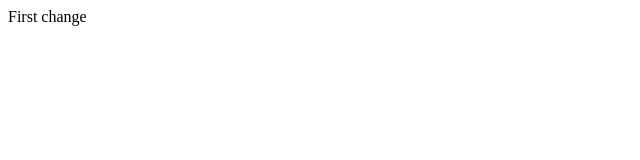
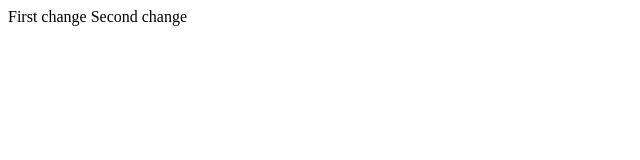
Before and after one commit to elviraff/test, a plain HTML site: page index.html in a window 1280 px wide. Shown: the whole page, without its empty margins (0-640 px from the left). Drawn offline with Linux system fonts and the light colour scheme.

Commit message:
se change

```diff
--- a/index.html
+++ b/index.html
@@ -1 +1,2 @@
 <head>First change</head>
+<body>Second change</body>
```
